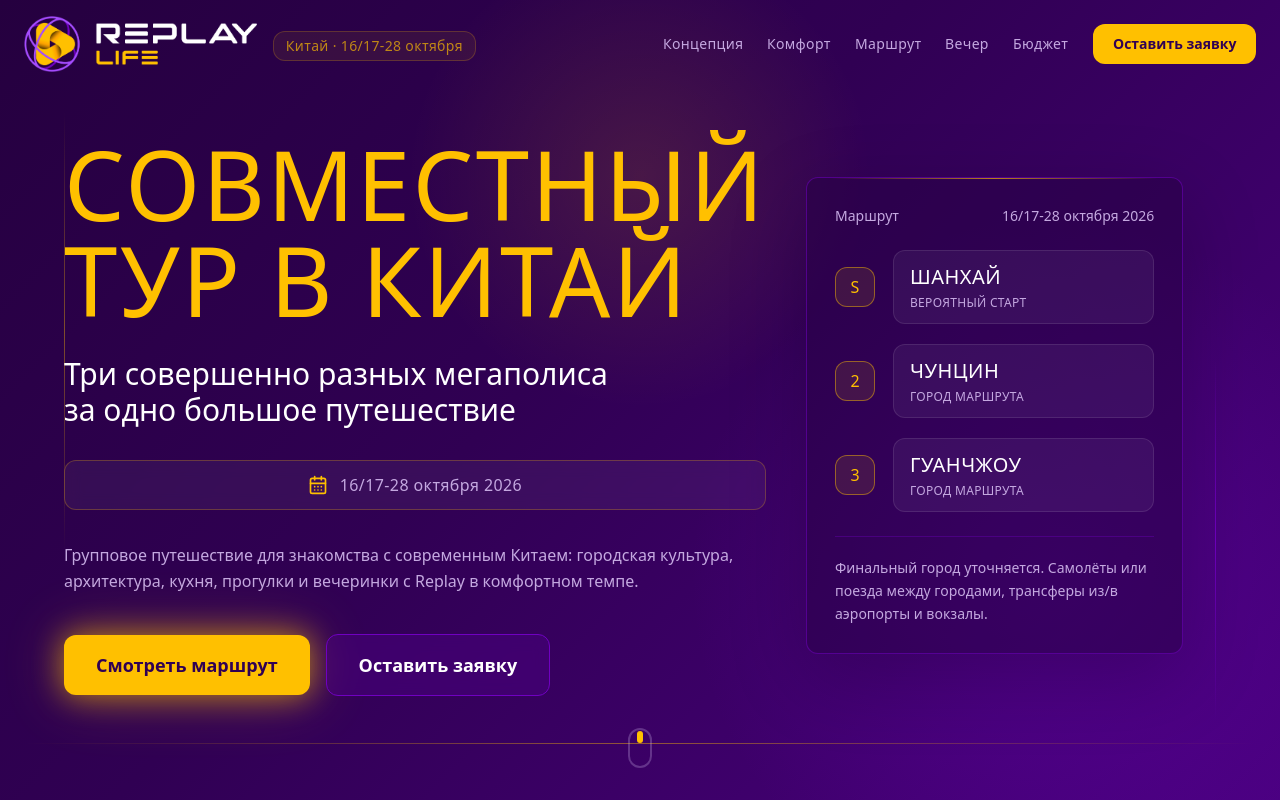
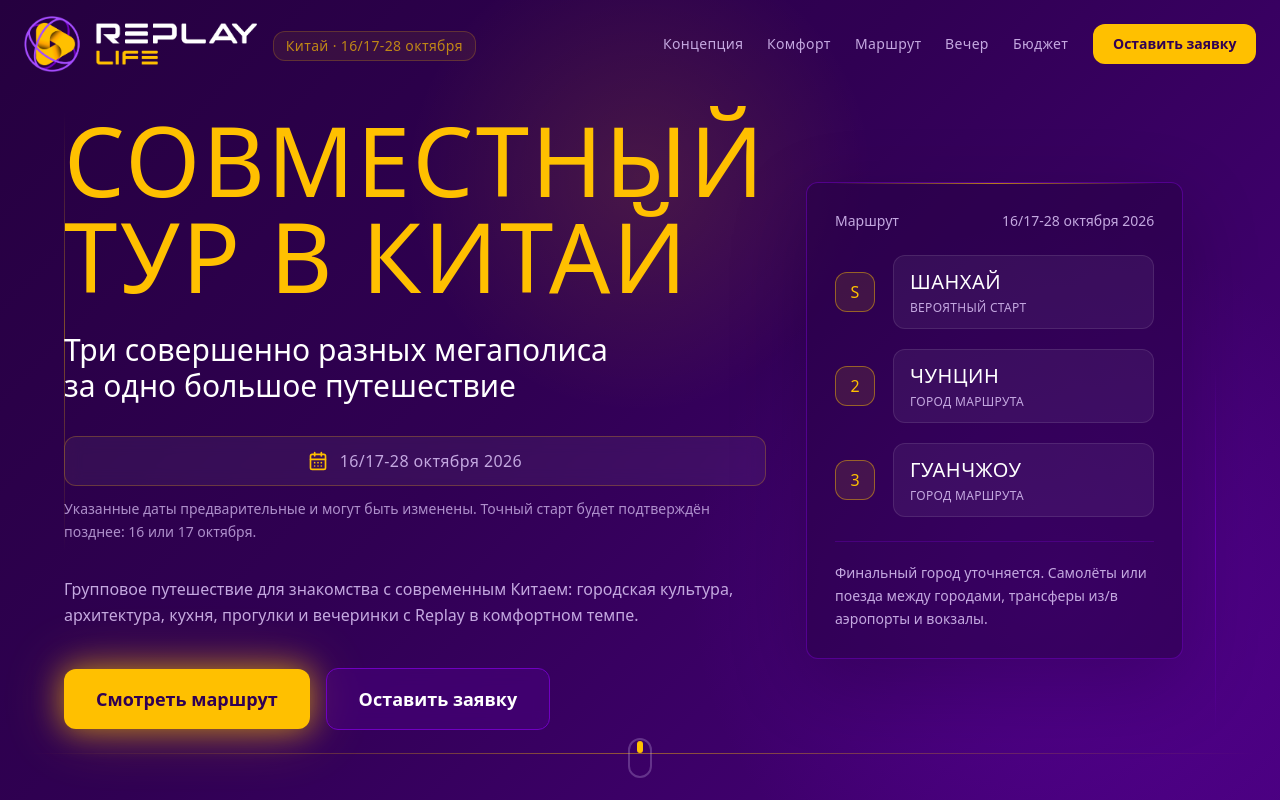
Before and after one commit to romenteek/v0-china-tour-t4, a Next.js app: page / in a window 1280 px wide. Shown: the top 800 px of the page. Built offline with nearby package versions, Linux system fonts and the light colour scheme.

Commit message:
Clarify preliminary tour dates

```diff
--- a/components/hero-section.tsx
+++ b/components/hero-section.tsx
@@ -33,6 +33,10 @@ export function HeroSection() {
               <span className="text-sm md:text-base tracking-wide">{tourConfig.dates.display}</span>
             </div>
           </div>
+
+          <p className="mx-auto lg:mx-0 -mt-5 mb-8 max-w-2xl text-xs leading-relaxed text-[#c4a8e0]/85 md:text-sm animate-in fade-in slide-in-from-bottom-4 duration-700 delay-300">
+            {tourConfig.dates.note}
+          </p>
 
           <p className="mx-auto lg:mx-0 mb-10 max-w-2xl text-sm md:text-base text-[#c4a8e0] leading-relaxed animate-in fade-in slide-in-from-bottom-4 duration-700 delay-400">
             {tourConfig.positioning}
--- a/lib/tour-config.ts
+++ b/lib/tour-config.ts
@@ -4,7 +4,7 @@ export const tourConfig = {
   dates: {
     display: "16/17-28 октября 2026",
     shortDisplay: "16/17-28 октября",
-    note: "Точная дата старта будет подтверждена позднее: 16 или 17 октября.",
+    note: "Указанные даты предварительные и могут быть изменены. Точный старт будет подтверждён позднее: 16 или 17 октября.",
   },
   route: {
     cities: ["Шанхай", "Чунцин", "Гуанчжоу"],
```
